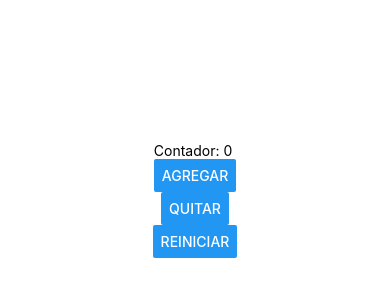
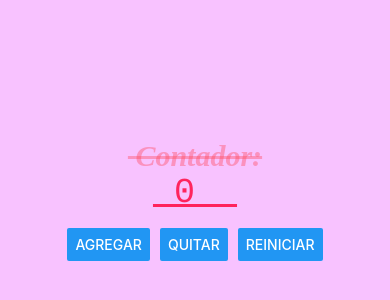
Before and after one commit to 124048712-dotcom/PAM213, a React Native app in the folder intro/: screen / in a window 390 px wide. Shown: the part 222-522 px from the top of the page. Built offline with nearby package versions, Linux system fonts and the light colour scheme.

Commit message:
Estilos y nueva carpeta y nuevo archivo

```diff
--- a/intro/App.js
+++ b/intro/App.js
@@ -1,24 +1,13 @@
 //1. imports: zona de importaciones
 import { StatusBar } from 'expo-status-bar';
 import { StyleSheet, Text, View, Button } from 'react-native';
-import React,{useState} from 'react';
+import ContadorScreen from './screens/ContadorScreen';
 
 //2. Main: Zona de componentes
 export default function App() {
 
-  const [contador,setContador]=useState(0);
-
   return (
-    <View style={styles.container}>
-
-      <Text> Contador: {contador}  </Text>
-      <Button title="Agregar" onPress={()=>setContador(contador+1)} />
-      <Button title="Quitar" onPress={()=>setContador(contador-1)} />
-      <Button title="Reiniciar" onPress={()=>setContador(contador===0)} />
-
-      <StatusBar style="auto" />
-
-    </View>
+    <ContadorScreen></ContadorScreen>
   );
 }
 
@@ -30,4 +19,5 @@
     alignItems: 'center',
     justifyContent: 'center',
   },
+
 });
--- /dev/null
+++ b/intro/screens/ContadorScreen.js
@@ -0,0 +1,60 @@
+//1. imports: zona de importaciones
+import { StatusBar } from 'expo-status-bar';
+import { StyleSheet, Text, View, Button } from 'react-native';
+import React,{useState} from 'react';
+
+//2. Main: Zona de componentes
+export default function App() {
+
+  const [contador,setContador]= useState(0);
+
+  return (
+    <View style={styles.container}>
+
+      <Text style={styles.texto}> Contador:</Text>
+      <Text style={styles.texto2}> {contador}  </Text>
+
+      <View style={styles.botonesContainer}>
+      <Button title="Agregar" onPress={()=>setContador(contador+1)} />
+      <Button title="Quitar" onPress={()=>setContador(contador-1)} />
+      <Button title="Reiniciar" onPress={()=>setContador(0)} />
+      </View>
+
+      <StatusBar style="auto" />
+
+    </View>
+  );
+}
+
+//3. Estilos: zona de estetica y posicionamiento
+const styles = StyleSheet.create({
+  container: {
+    flex: 1,
+    backgroundColor: '#e942ff51',
+    alignItems: 'center',
+    justifyContent: 'center',
+  },
+  texto:{
+    color:'#ff425561',
+    fontSize: 30,
+    fontFamily:'Times New Roman',
+    fontWeight:'bold',
+    fontStyle:'italic',
+    textDecorationLine:'line-through',
+  },
+ texto2:{
+    color:'#ff1b54f2',
+    fontSize: 35,
+    fontFamily:'Courier',
+    fontWeight:400,
+    fontStyle:'normal',
+    textDecorationLine:'underline',
+  },
+  botonesContainer:{
+    marginTop:15,
+    flexDirection:'row',
+    alignItems: 'center',
+    justifyContent: 'center',
+    gap:10,
+  },
+});
```
